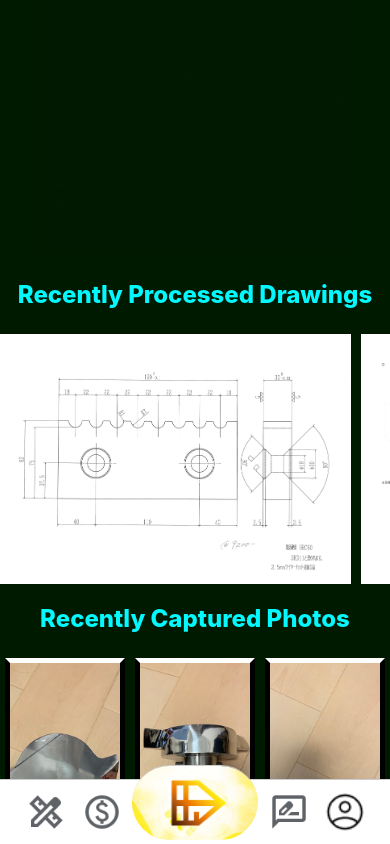
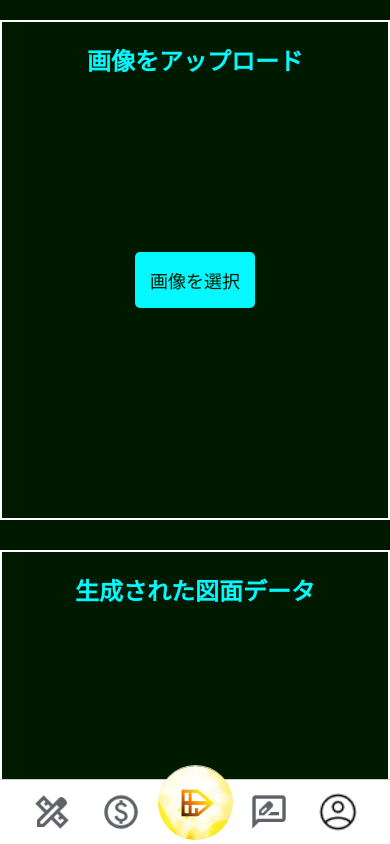
Before and after one commit to sisu2468/CAD_APP, a React Native app: screen /Design in a window 390 px wide. Built offline with nearby package versions, Linux system fonts and the light colour scheme.

Commit message:
Complete: Home

```diff
--- a/app.json
+++ b/app.json
@@ -1,4 +1,4 @@
 {
-  "name": "CAD_APP",
-  "displayName": "CAD_APP"
+  "name": "pimlico",
+  "displayName": "pimlico"
 }
--- a/package.json
+++ b/package.json
@@ -20,6 +20,7 @@
     "react-native": "0.75.1",
     "react-native-config": "^1.5.3",
     "react-native-dotenv": "^3.4.11",
+    "react-native-image-picker": "^7.1.2",
     "react-native-modal-datetime-picker": "^18.0.0",
     "react-native-pdf": "^6.7.5",
     "react-native-safe-area-context": "^4.10.9",
--- a/src/components/common/Theme/footer.js
+++ b/src/components/common/Theme/footer.tsx
@@ -13,24 +13,40 @@ const feedback = require('assets/images/feedback.png');
 const paid = require('assets/images/paid.png');
 const design = require('assets/images/design_services_24dp.png');
 
-export default function Footer(navigation){
+const Footer = ({navigation, route}: any) => {
     const handleSignOut = () => {
       navigation.navigate('Signin', {isSignout: true});
     };
-
+    const handleDesign = () => {
+      navigation.navigate('Design');
+    };
+    const handlePaid = () => {
+        navigation.navigate('Payment');
+    };
+    const handleHome = () => {
+        navigation.navigate('Home');
+    };
+    const handleFeedback = () => {
+      navigation.navigate('Feedback')
+    };
+    const handleUser = () => {
+      navigation.navigate('User')
+    };
     return (
       <View style={styles.footer}>
-            <TouchableOpacity style={styles.newLoanButton} onPress={handleSignOut}>
+          <TouchableOpacity style={styles.newLoanButton} onPress={handleDesign}>
             <Image source={design} style={styles.icon} />
           </TouchableOpacity>
-            <TouchableOpacity style={styles.newLoanButton} onPress={handleSignOut}>
+          <TouchableOpacity style={styles.newLoanButton} onPress={handlePaid}>
             <Image source={paid} style={styles.icon} />
           </TouchableOpacity>
-            <Image source={Logo} style={styles.logo} />
-            <TouchableOpacity style={styles.newLoanButton}>
+          <TouchableOpacity  onPress={handleHome}>
+            <Image source={Logo} style={styles.logo}/>
+          </TouchableOpacity>
+          <TouchableOpacity style={styles.newLoanButton} onPress={handleFeedback}>
             <Image source={feedback} style={styles.icon} />
           </TouchableOpacity>
-            <TouchableOpacity style={styles.newLoanButton}>
+          <TouchableOpacity style={styles.newLoanButton} onPress={handleUser}>
             <Image source={userinfo} style={styles.icon} />
           </TouchableOpacity>
       </View>
@@ -78,3 +94,5 @@ const styles = StyleSheet.create({
     fontWeight: 'bold',
   },
 });
+
+export default Footer;
--- a/src/screens/design-screen.tsx
+++ b/src/screens/design-screen.tsx
@@ -1,5 +1,4 @@
-import React, {useEffect, useState, useRef} from 'react';
-
+import React, { useState } from 'react';
 import {
   View,
   StyleSheet,
@@ -7,143 +6,53 @@ import {
   SafeAreaView,
   Image,
   ScrollView,
-  Dimensions,
-  Animated,
+  TouchableOpacity,
 } from 'react-native';
-
+import { launchImageLibrary } from 'react-native-image-picker';
 import Footer from '../components/common/Theme/footer';
 
-const fvimage1 = require('assets/images/machine_cad_1.jpg');
-const fvimage2 = require('assets/images/machine_cad_2.jpg');
-const fvimage3 = require('assets/images/machine_cad_3.jpg');
-const fvimage4 = require('assets/images/machine_cad_4.jpg');
-const fvimage5 = require('assets/images/machine_cad_5.jpg');
-const fvimage6 = require('assets/images/machine_cad_6.jpg');
+const DesignScreen = ({navigation, route}: any) => {
+  const [imageUri, setImageUri] = useState(null);
 
-const photoimage1_0 = require('assets/photos/IMG_4347.jpg');
-const photoimage1_1 = require('assets/photos/IMG_4348.jpg');
-const photoimage1_2 = require('assets/photos/IMG_4349.jpg');
-const photoimage2 = require('assets/photos/IMG_4656.jpg');
-const photoimage3 = require('assets/photos/IMG_5047.jpg');
-const photoimage4 = require('assets/photos/IMG_5143.jpg');
-const photoimage5_0 = require('assets/photos/IMG_5545.jpg');
-const photoimage5_1 = require('assets/photos/IMG_5546.jpg');
-const photoimage5_2 = require('assets/photos/IMG_5547.jpg');
+  // Function to handle image selection
+  const handleSelectImage = () => {
+    const options = {
+      mediaType: 'photo',  // You can also specify 'video'
+      includeBase64: false,
+      maxHeight: 500,
+      maxWidth: 500,
+    };
 
-const design1 = require('assets/designs/design1.jpg');
-const design2 = require('assets/designs/design2.jpg');
-const design3 = require('assets/designs/design3.jpg');
-const design4 = require('assets/designs/design4.jpg');
-const design5 = require('assets/designs/design5.jpg');
-
-const { width } = Dimensions.get('window');
-const { height } = Dimensions.get('window');
-
-const DesignScreen = ({ navigation }) => {
-  // fadeAnim will be used as the value for opacity. Initial Value: 0
-  const fadeAnim = useRef(new Animated.Value(0)).current;
-  let transheight = height * 1 / 3;
-  const translateX = useRef(new Animated.Value(0)).current; // Initialize translateX for sliding
-  const scale = useRef(new Animated.Value(1)).current;  // For zoom out (initial value > 1)
-
-  // State to manage current image index
-  const [currentImageIndex, setCurrentImageIndex] = useState(0);
-
-  // List of images
-  const images = [fvimage1, fvimage3, fvimage4, fvimage5, fvimage6];
-
-  const startAnimations = () => {
-    // Reset scale, fade, and translateX animation values before starting a new sequence
-    scale.setValue(1);
-    fadeAnim.setValue(0);
-    translateX.setValue(0); // Reset translateX to start position
-
-    // Apply fade and scale animations in parallel
-    Animated.sequence([
-      Animated.parallel([
-        // Zoom in the image
-        Animated.timing(scale, {
-          toValue: 1.4,
-          duration: 4000,
-          useNativeDriver: true,
-        }),
-        // Fade out the current image
-        Animated.timing(fadeAnim, {
-          toValue: 1,
-          duration: 4000,
-          useNativeDriver: true,
-        }),
-      ]),
-
-      // Slide the image to the left after fade and scale have completed
-      Animated.timing(translateX, {
-        toValue: -width, // Slide the image off-screen to the left
-        duration: 1000, // Adjust the duration of the slide
-        useNativeDriver: true,
-      }),
-    ]).start(() => {
-      // Update image index and loop
-      setCurrentImageIndex((prevIndex) => (prevIndex + 1) % images.length);
-
-      // Reset translateX value for the next image (off-screen to the right)
-      translateX.setValue(width); // Start off-screen to the right for next image
-
-      // Slide in the new image
-      Animated.timing(translateX, {
-        toValue: 0, // Slide in from the right to the center
-        duration: 1000, // Duration of sliding in animation
-        useNativeDriver: true,
-      }).start();
+    launchImageLibrary(options, (response) => {
+      if (response.didCancel) {
+        console.log('User cancelled image picker');
+      } else if (response.errorCode) {
+        console.log('ImagePicker Error: ', response.errorMessage);
+      } else {
+        const source = { uri: response.assets[0].uri };
+        setImageUri(source);
+      }
     });
   };
-
-
-  // Start animations when the component mounts or when the image index changes
-  useEffect(() => {
-    startAnimations();
-  }, [currentImageIndex]);
 
   return (
     <SafeAreaView style={styles.container}>
       <ScrollView contentContainerStyle={styles.scrollContent}>
-        <View style={styles.fadingContainer}>
-          <Animated.View
-          style={[
-            styles.fadingContainer,
-            {
-              opacity: fadeAnim,
-              transform: [
-                { scale },
-                { translateX }, // Page turn effect
-              ],
-            },
-            ]}
-          >
-            <Image source={images[currentImageIndex]} style={styles.fvimges} />
-          </Animated.View>
+        <View style={styles.importImage}>
+          <Text style={styles.hometext}>画像をアップロード</Text>
+
+          <TouchableOpacity style={styles.button} onPress={handleSelectImage}>
+            <Text style={styles.buttonText}>画像を選択</Text>
+          </TouchableOpacity>
+
+          {imageUri && (
+            <View style={styles.imageContainer}>
+              <Image source={imageUri} style={styles.imagePreview} />
+            </View>
+          )}
         </View>
-        <View style={styles.content}>
-          <Text style={styles.hometext}>Recently Processed Drawings</Text>
-          <ScrollView horizontal showsHorizontalScrollIndicator={false}>
-            <Image source={design1} style={styles.designimage} />
-            <Image source={design2} style={styles.designimage} />
-            <Image source={design3} style={styles.designimage} />
-            <Image source={design4} style={styles.designimage} />
-            <Image source={design5} style={styles.designimage} />
-          </ScrollView>
-        </View>
-        <View style={styles.photocontent}>
-          <Text style={styles.hometext}>Recently Captured Photos</Text>
-          <View horizontal style={styles.photoimages}>
-            <Image source={photoimage1_0} style={styles.photoimage} />
-            <Image source={photoimage1_1} style={styles.photoimage} />
-            <Image source={photoimage1_2} style={styles.photoimage} />
-          </View>
-          <View horizontal style={styles.photoimages}>
-            <Image source={photoimage5_0} style={styles.photoimage} />
-            <Image source={photoimage5_1} style={styles.photoimage} />
-            <Image source={photoimage5_2} style={styles.photoimage} />
-          </View>
+        <View style={styles.exportdesign}>
+          <Text style={styles.hometext}>生成された図面データ</Text>
         </View>
       </ScrollView>
       <Footer style={styles.footer} navigation={navigation} />
@@ -156,53 +65,58 @@ const styles = StyleSheet.create({
     flex: 1,
     backgroundColor: '#001a00',
   },
+  importImage: {
+    display: 'flex',
+    width: '100%',
+    height: 500,
+    borderColor: '#ffffff',
+    borderWidth: 2,
+    marginBottom: 30,
+    marginTop: 20,
+    alignItems: 'center', // Centers content horizontally
+  },
+  exportdesign: {
+    width: '100%',
+    height: 500,
+    borderColor: '#ffffff',
+    borderWidth: 2,
+  },
   scrollContent: {
     flexGrow: 1,
-
-  },
-  photocontent: {
-    marginTop: 20,
-  },
-  fadingContainer: {
-    marginBottom: 30,
-    height: 250,
-    overflow: 'hidden',
+    justifyContent: 'center',
+    alignItems: 'center',
   },
   hometext: {
     color: '#03f8ff',
     fontSize: 24,
     textAlign: 'center',
+    paddingTop: 20,
     marginBottom: 25,
     fontWeight: '800',
   },
-  fvimges: {
-    width: Dimensions.get('window').width * 0.8, // Adjust width for horizontal scroll
-    height: 250,
-    margin: 'auto',
+  button: {
+    backgroundColor: '#03f8ff',
+    padding: 15,
+    borderRadius: 5,
+    marginTop: 150,
+    marginBottom: 20,
+    alignSelf: 'center', // Center only the button horizontally
   },
-  images: {
-    width: Dimensions.get('window').width * 1, // Adjust width for horizontal scroll
-    height: 250,
-    // width: '100%',
+  buttonText: {
+    color: '#001a00',
+    fontSize: 18,
+    textAlign: 'center',
   },
-  photoimages: {
-    flexDirection: 'row',
-    justifyContent: 'space-between', // Ensures even spacing between images
-    paddingBottom: 5,
+  imageContainer: {
+    alignItems: 'center', // Centers image horizontally
+    justifyContent: 'center', // Centers image vertically
+    width: '100%',
+    height: 300,
   },
-  photoimage: {
-    flex: 1, // Each image will take 1 unit of space
-    // aspectRatio: 1, // Maintain square aspect ratio (adjust if necessary)
-    borderBlockColor: '#ffffff',
-    borderWidth: 5,
-    marginHorizontal: 5, // Add some horizontal margin between images
-    height: 250,
-  },
-  designimage: {
-    width: Dimensions.get('window').width * 0.9, // Adjust width for horizontal scroll
-    height: 250,
-    // width: '100%',
-    marginRight: 10, // Add space between images
+  imagePreview: {
+    width: 300,
+    height: 300,
+    resizeMode: 'cover',
   },
   footer: {
     position: 'absolute',
--- a/src/screens/home-screen.jsx
+++ b/src/screens/home-screen.tsx
@@ -39,7 +39,7 @@ const design5 = require('assets/designs/design5.jpg');
 const { width } = Dimensions.get('window');
 const { height } = Dimensions.get('window');
 
-const HomeScreen = ({ navigation }) => {
+const HomeScreen = ({navigation, route}: any) => {
   // fadeAnim will be used as the value for opacity. Initial Value: 0
   const fadeAnim = useRef(new Animated.Value(0)).current;
   let transheight = height * 1 / 3;
@@ -122,7 +122,7 @@ const HomeScreen = ({ navigation }) => {
             <Image source={images[currentImageIndex]} style={styles.fvimges} />
           </Animated.View>
         </View>
-        <View style={styles.content}>
+        <View>
           <Text style={styles.hometext}>Recently Processed Drawings</Text>
           <ScrollView horizontal showsHorizontalScrollIndicator={false}>
             <Image source={design1} style={styles.designimage} />
@@ -134,12 +134,12 @@ const HomeScreen = ({ navigation }) => {
         </View>
         <View style={styles.photocontent}>
           <Text style={styles.hometext}>Recently Captured Photos</Text>
-          <View horizontal style={styles.photoimages}>
+          <View style={styles.photoimages}>
             <Image source={photoimage1_0} style={styles.photoimage} />
             <Image source={photoimage1_1} style={styles.photoimage} />
             <Image source={photoimage1_2} style={styles.photoimage} />
           </View>
-          <View horizontal style={styles.photoimages}>
+          <View style={styles.photoimages}>
             <Image source={photoimage5_0} style={styles.photoimage} />
             <Image source={photoimage5_1} style={styles.photoimage} />
             <Image source={photoimage5_2} style={styles.photoimage} />
@@ -176,7 +176,7 @@ const styles = StyleSheet.create({
     fontWeight: '800',
   },
   fvimges: {
-    width: Dimensions.get('window').width * 0.8, // Adjust width for horizontal scroll
+    width: Dimensions.get('window').width * 0.7, // Adjust width for horizontal scroll
     height: 250,
     margin: 'auto',
   },
--- /dev/null
+++ b/src/screens/payment-screen.tsx
@@ -0,0 +1,111 @@
+import React, { useState } from 'react';
+import {
+  View,
+  StyleSheet,
+  Text,
+  SafeAreaView,
+  ScrollView,
+  TouchableOpacity,
+} from 'react-native';
+import Footer from '../components/common/Theme/footer';
+
+const PaymentScreen = ({ navigation }: any) => {
+  // State for selected payment method
+  const [selectedPaymentMethod, setSelectedPaymentMethod] = useState<string | null>(null);
+
+  const handlePaymentSelection = (method: string) => {
+    setSelectedPaymentMethod(method);
+    // Logic to handle payment processing can be added here
+  };
+
+  return (
+    <SafeAreaView style={styles.container}>
+      <ScrollView contentContainerStyle={styles.scrollContent}>
+        <Text style={styles.hometext}>Choose Your Payment Method</Text>
+
+        <TouchableOpacity
+          style={styles.paymentOption}
+          onPress={() => handlePaymentSelection('Bank Transfer')}>
+          <Text style={styles.paymentText}>銀行決済</Text>
+        </TouchableOpacity>
+
+        <TouchableOpacity
+          style={styles.paymentOption}
+          onPress={() => handlePaymentSelection('Stripe')}>
+          <Text style={styles.paymentText}>Stripe決済</Text>
+        </TouchableOpacity>
+
+        <TouchableOpacity
+          style={styles.paymentOption}
+          onPress={() => handlePaymentSelection('PayPal')}>
+          <Text style={styles.paymentText}>PayPal決済</Text>
+        </TouchableOpacity>
+
+        {selectedPaymentMethod && (
+          <View style={styles.confirmation}>
+            <Text style={styles.confirmationText}>
+              You selected: {selectedPaymentMethod}
+            </Text>
+            {/* Payment details or form specific to the selected method could go here */}
+          </View>
+        )}
+      </ScrollView>
+      <Footer style={styles.footer} navigation={navigation} />
+    </SafeAreaView>
+  );
+};
+
+const styles = StyleSheet.create({
+  container: {
+    flex: 1,
+    backgroundColor: '#001a00',
+  },
+  scrollContent: {
+    flexGrow: 1,
+    justifyContent: 'center',
+    alignItems: 'center',
+    padding: 20,
+  },
+  hometext: {
+    color: '#03f8ff',
+    fontSize: 24,
+    textAlign: 'center',
+    paddingTop: 20,
+    marginBottom: 25,
+    fontWeight: '800',
+  },
+  paymentOption: {
+    backgroundColor: '#ffffff',
+    padding: 15,
+    marginVertical: 10,
+    borderRadius: 5,
+    width: '100%',
+    alignItems: 'center',
+  },
+  paymentText: {
+    color: '#000',
+    fontSize: 18,
+    fontWeight: '600',
+  },
+  confirmation: {
+    marginTop: 20,
+    padding: 15,
+    backgroundColor: '#004d00',
+    borderRadius: 5,
+    width: '100%',
+    alignItems: 'center',
+  },
+  confirmationText: {
+    color: '#03f8ff',
+    fontSize: 18,
+    fontWeight: '600',
+  },
+  footer: {
+    position: 'absolute',
+    bottom: 0,
+    width: '100%',
+    height: 60,
+  },
+});
+
+export default PaymentScreen;
--- /dev/null
+++ b/src/screens/user-screen.tsx
@@ -0,0 +1,70 @@
+import React, {useEffect, useState, useRef} from 'react';
+
+import {
+  View,
+  StyleSheet,
+  Text,
+  SafeAreaView,
+  Image,
+  ScrollView,
+  Dimensions,
+  Animated,
+} from 'react-native';
+
+import Footer from '../components/common/Theme/footer';
+
+const fvimage1 = require('assets/images/machine_cad_1.jpg');
+const fvimage2 = require('assets/images/machine_cad_2.jpg');
+const fvimage3 = require('assets/images/machine_cad_3.jpg');
+const fvimage4 = require('assets/images/machine_cad_4.jpg');
+const fvimage5 = require('assets/images/machine_cad_5.jpg');
+const fvimage6 = require('assets/images/machine_cad_6.jpg');
+
+const photoimage1_0 = require('assets/photos/IMG_4347.jpg');
+const photoimage1_1 = require('assets/photos/IMG_4348.jpg');
+const photoimage1_2 = require('assets/photos/IMG_4349.jpg');
+const photoimage2 = require('assets/photos/IMG_4656.jpg');
+const photoimage3 = require('assets/photos/IMG_5047.jpg');
+const photoimage4 = require('assets/photos/IMG_5143.jpg');
+const photoimage5_0 = require('assets/photos/IMG_5545.jpg');
+const photoimage5_1 = require('assets/photos/IMG_5546.jpg');
+const photoimage5_2 = require('assets/photos/IMG_5547.jpg');
+
+const design1 = require('assets/designs/design1.jpg');
+const design2 = require('assets/designs/design2.jpg');
+const design3 = require('assets/designs/design3.jpg');
+const design4 = require('assets/designs/design4.jpg');
+const design5 = require('assets/designs/design5.jpg');
+
+const { width } = Dimensions.get('window');
+const { height } = Dimensions.get('window');
+
+const UserScreen = ({navigation, route}: any) => {
+  return (
+    <SafeAreaView style={styles.container}>
+      <ScrollView contentContainerStyle={styles.scrollContent}>
+
+      </ScrollView>
+      <Footer style={styles.footer} navigation={navigation} />
+    </SafeAreaView>
+  );
+};
+
+const styles = StyleSheet.create({
+  container: {
+    flex: 1,
+    backgroundColor: '#001a00',
+  },
+  scrollContent: {
+    flexGrow: 1,
+
+  },
+  footer: {
+    position: 'absolute',
+    bottom: 0,
+    width: '100%',
+    height: 60,
+  },
+});
+
+export default UserScreen;
```
Also changed, not shown: App.tsx (+12 -0 lines), 7 other files (tests, documents, lock files or other folders). Lines whose indentation alone changed are shown as unchanged.
